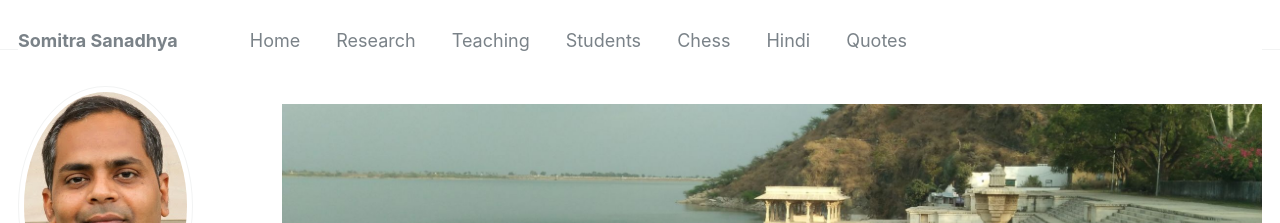
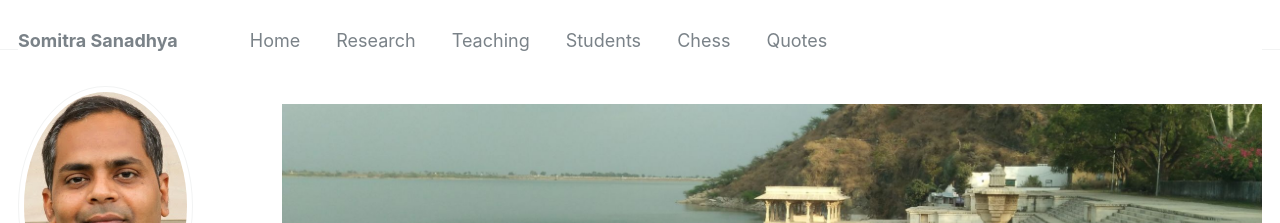
Before and after one commit to somitra-sanadhya/somitra-sanadhya.github.io, a Jekyll site: the page built from _pages/about.md, in a window 1280 px wide. Shown: the top 223 px of the page. Built offline with Jekyll 4.4.1, drawn with Linux system fonts in a browser that asks for light colours; some web fonts are replaced.

Commit message:
Update navigation.yml

```diff
--- a/_data/navigation.yml
+++ b/_data/navigation.yml
@@ -15,8 +15,6 @@ main:
   - title: "Chess"
     url: /chess/
 
-  - title: "Hindi"
-    url: /hindi/
 
   - title: "Quotes"
     url: /quotes/
```
